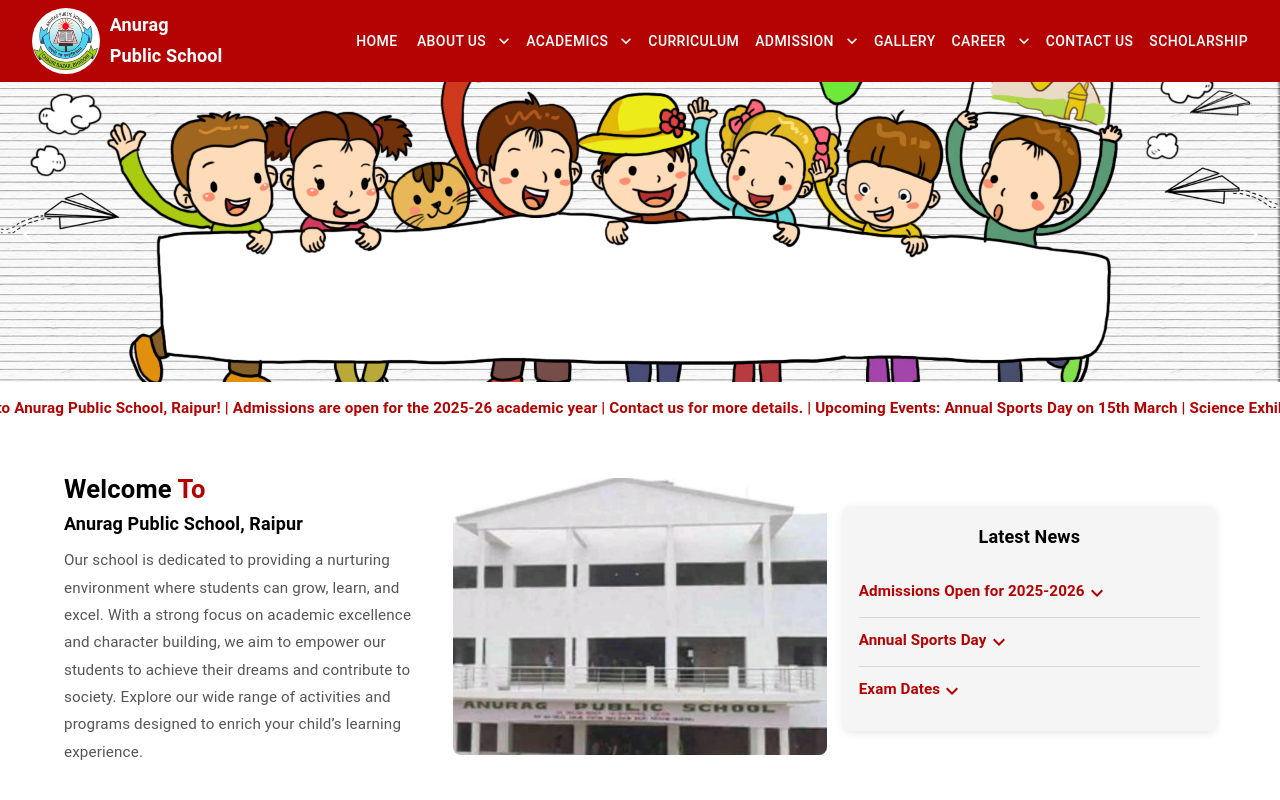
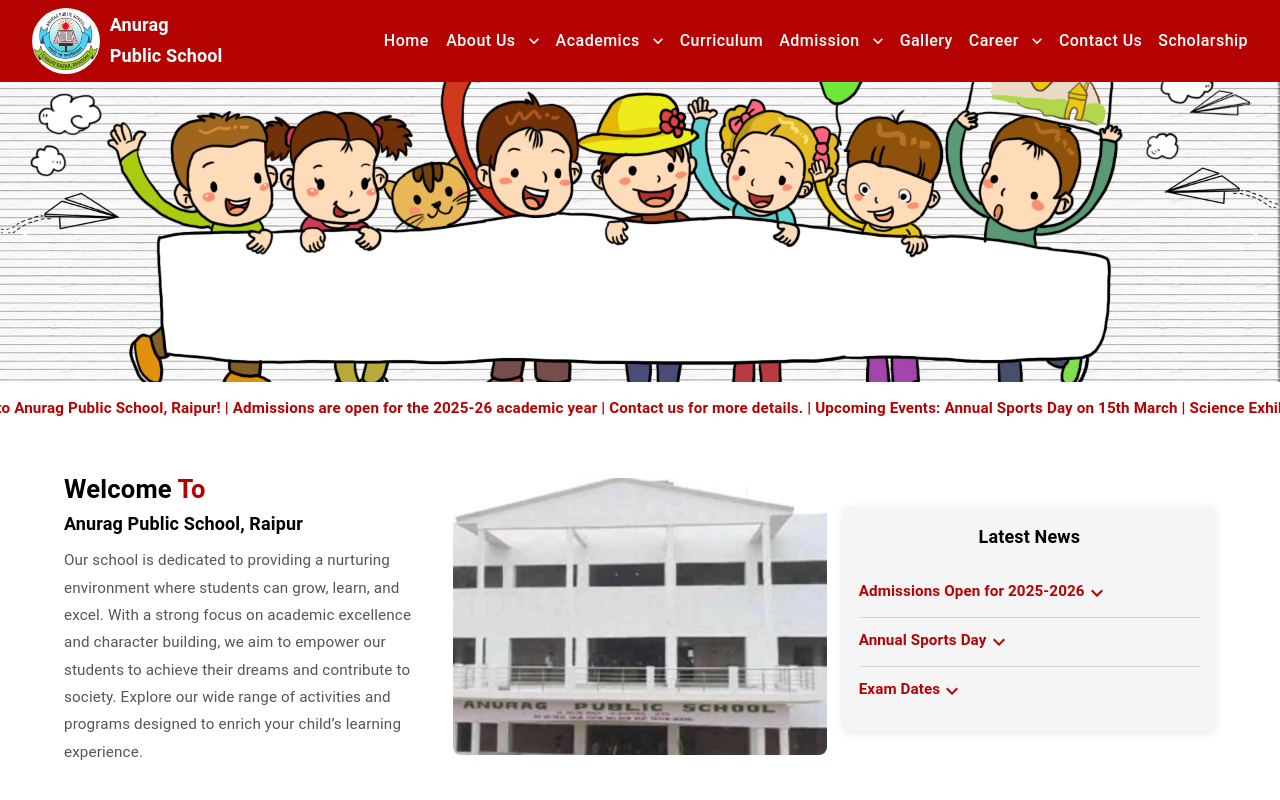
Before and after one commit to abhishekbanjare/SchoolWebsite, a React (Vite) app: page / in a window 1280 px wide. Shown: the top 800 px of the page. Built offline with nearby package versions, Linux system fonts and the light colour scheme; grey boxes are pictures that could not be loaded.

Commit message:
fix header

```diff
--- a/src/components/Header.jsx
+++ b/src/components/Header.jsx
@@ -167,11 +167,20 @@
           </Box>
         </Typography>
         {/* Desktop Menu */}
-        <Box sx={{ display: { xs: "none", sm: "none", md: "flex" } }}>
+        <Box
+          sx={{
+            display: {
+              xs: "none",
+              sm: "none",
+              md: "flex",
+            },
+          }}
+        >
           {navItems.map((item, index) =>
             item.subMenu ? (
               <Box key={index} sx={{ position: "relative" }}>
                 <Button
+                  sx={{ textTransform: "none", fontSize: "16px" }}
                   color="inherit"
                   onClick={() => toggleSubMenu(item.label)}
                   endIcon={
@@ -193,7 +202,9 @@
                       backgroundColor: "white",
                       boxShadow: 1,
                       zIndex: 10,
-                      minWidth: "150px",
+                      minWidth: "200px",
+                      borderRadius: "8px", // UPDATED: Add border radius to dropdown
+                      overflow: "hidden", // UPDATED: Prevent overflow
                     }}
                   >
                     {item.subMenu.map((subItem, subIndex) => (
@@ -201,6 +212,18 @@
                         key={subIndex}
                         fullWidth
                         onClick={() => toggleSubMenu(item.label)}
+                        sx={{
+                          textTransform: "none",
+                          fontSize: "16px",
+                          borderRadius: 0, // UPDATED: Reset radius for buttons inside
+                          color: "#000",
+                          justifyContent: "flex-start",
+                          px: 2,
+                          "&:hover": {
+                            backgroundColor: theme.palette.customBlue.main, // UPDATED: Optional hover color
+                            color: "#000",
+                          },
+                        }}
                       >
                         {subItem}
                       </Button>
@@ -210,6 +233,7 @@
               </Box>
             ) : (
               <Button
+                sx={{ textTransform: "none", fontSize: "16px" }}
                 key={index}
                 color="inherit"
                 component={item.path ? Link : "button"}
@@ -237,5 +261,4 @@
     </AppBar>
   );
 };
-
 export default Header;
```
